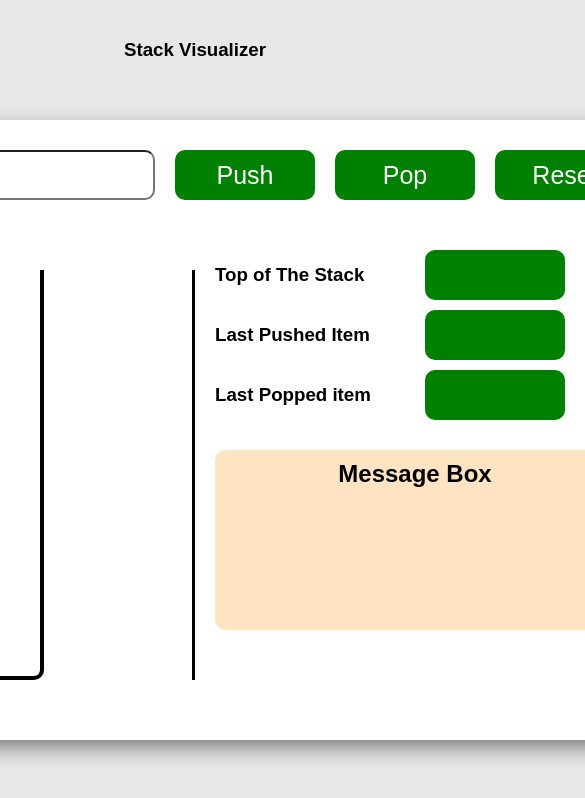
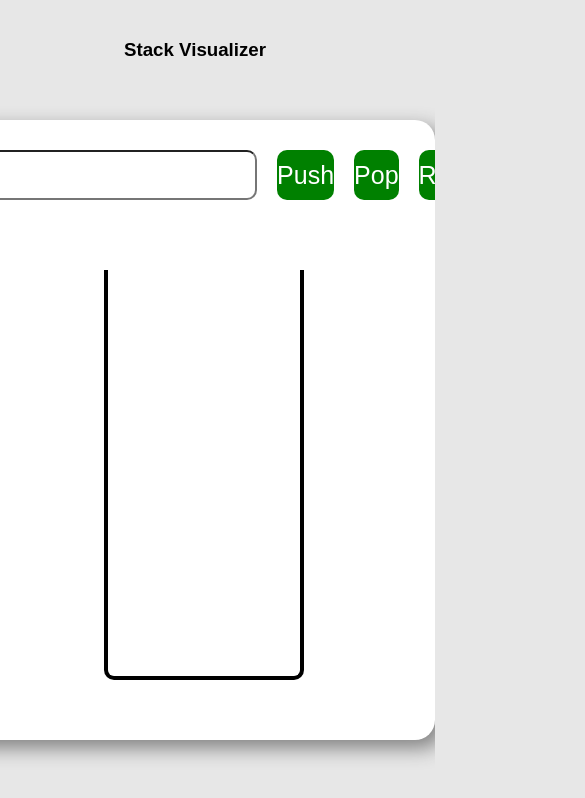
Before and after one commit to Yekkalurukarthik/Project, a plain HTML site: page index.html in a window 390 px wide. Shown: the top 798 px of the page, 585 px wide, since content can reach past the window. Drawn offline with Linux system fonts and the light colour scheme.

Commit message:
Update index.html

```diff
--- a/index.html
+++ b/index.html
@@ -218,6 +218,11 @@
                 background-color: rgb(255, 15, 59);
             }
         }
+        @media (max-width :480px){
+            .container{
+                width:480px;
+            }
+        }
     </style>
 </head>
 
```
